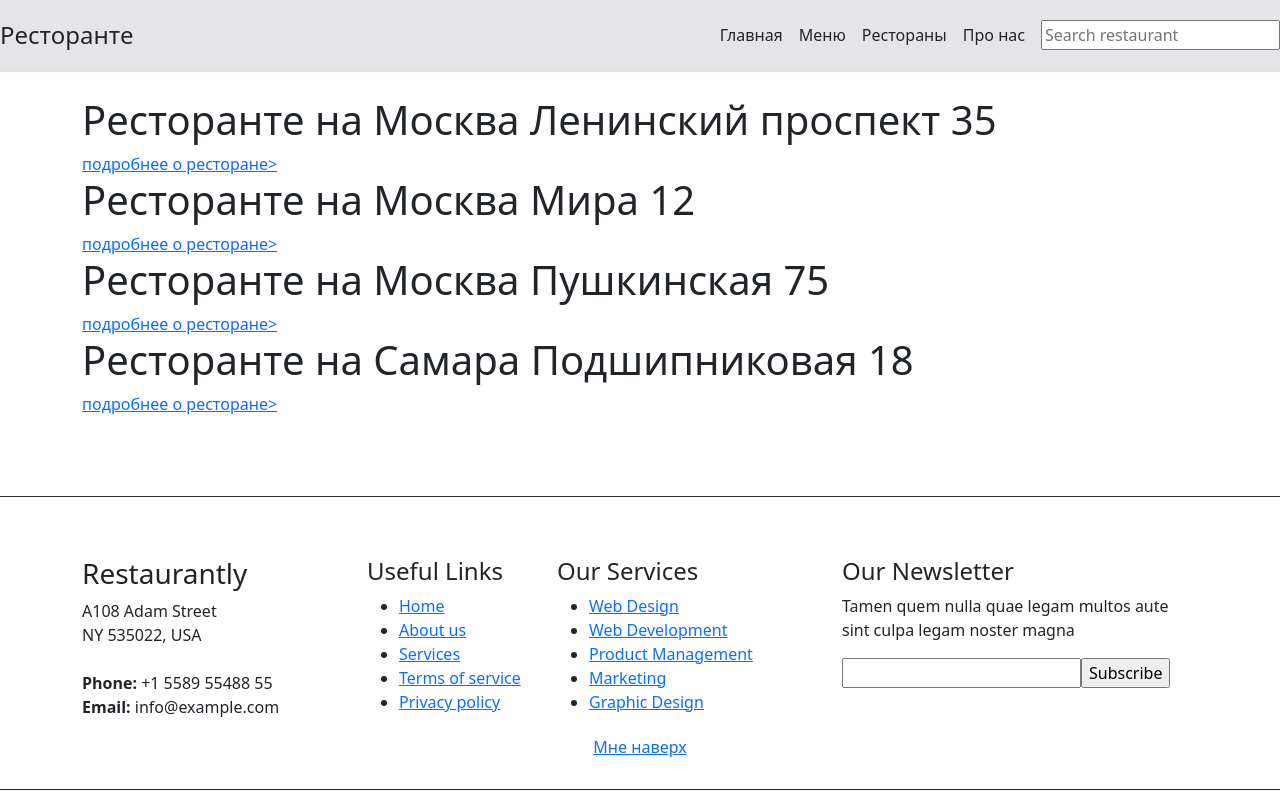
After one commit to Pochapil/MSU_Django, a Django app: page /restaurant_list in a window 1280 px wide. The commit adds this page. Run offline with Django 4.2, Linux system fonts and the light colour scheme; data comes from the database, SQL or seed files in the repository; both versions use the stored data as it was after the commit.

Commit message:
рестораны

```diff
--- a/app/urls.py
+++ b/app/urls.py
@@ -21,7 +21,7 @@ urlpatterns = [
     path('', views.index, name='home'),
     path('about', views.about, name='about'),
     path('menu', views.menu, name='menu'),
-    path('restaurant', views.restaurant, name='restaurants'),
+    path('restaurant_list', views.restaurant_list, name='restaurant_list'),
     path('dish', views.dish, name='dish'),
-
+    path('restaurant', views.restaurant, name='restaurant')
 ]
--- a/app/views.py
+++ b/app/views.py
@@ -1,6 +1,6 @@
 from django.shortcuts import render
 from django.http import HttpResponse
-from .models import Dish, DishType, Menu, MenuItem
+from .models import Dish, DishType, Menu, MenuItem, Restaurant
 from django.db.models import Q
 
 
@@ -19,7 +19,7 @@ def menu(request):
     menu_list = MenuItem.objects.filter(
         Q(dish__dish_type__title__icontains=q) |
         Q(dish__title__icontains=q)
-    )
+    ).order_by('dish__dish_type', 'dish__title')
     dish_types = DishType.objects.all()
     # dishes = Dish.objects.all()
     # .order_by('id')
@@ -30,12 +30,28 @@ def menu(request):
     return render(request, 'app/menu.html', context)
 
 
-def restaurant(request):
-    return render(request, 'app/restaurant.html')
+def restaurant_list(request):
+    q = request.GET.get('q') if request.GET.get('q') is not None else ''
+
+    restaurant_list = Restaurant.objects.filter(address__icontains=q).order_by('address')
+    object_type_for_search = 'restaurant'
+    context = {'title': 'Список ресторанов', 'restaurant_list': restaurant_list,
+               'object_type_for_search': object_type_for_search}
+
+    return render(request, 'app/restaurant_list.html', context)
 
 
 def dish(request):
-    dish_title = request.GET.get('name')
-    dish = Dish.objects.get(title__exact=dish_title)
+    dish_id = request.GET.get('id')
+    dish = Dish.objects.get(pk__exact=dish_id)
+    dish_title = dish.title
     context = {'title': dish_title, 'dish': dish}
     return render(request, 'app/dish.html', context)
+
+
+def restaurant(request):
+    restaurant_id = request.GET.get('id')
+    restaurant = Restaurant.objects.get(pk__exact=restaurant_id)
+    title = restaurant.restaurant_chain.title
+    context = {'title': title, 'restaurant': restaurant}
+    return render(request, 'app/restaurant.html', context)
--- a/templates/app/base.html
+++ b/templates/app/base.html
@@ -32,7 +32,7 @@
     <nav class="d-inline-flex mt-2 mt-md-0 ms-md-auto ">
         <a class="me-3 py-2 text-dark text-decoration-none" href="{% url 'home' %}">Главная</a>
         <a class="me-3 py-2 text-dark text-decoration-none" href="{% url 'menu' %}">Меню</a>
-        <a class="me-3 py-2 text-dark text-decoration-none" href="{% url 'restaurants' %}">Рестораны</a>
+        <a class="me-3 py-2 text-dark text-decoration-none" href="{% url 'restaurant_list' %}">Рестораны</a>
 
         <a class="me-3 py-2 text-dark text-decoration-none" href="{% url 'about' %}">Про нас</a>
     </nav>
--- a/templates/app/dish.html
+++ b/templates/app/dish.html
@@ -14,5 +14,5 @@
         {% endfor %}
     </p>
 
-    <p> {{ dish.description }} </p>
+    <p> Описание блюда: {{ dish.description }} </p>
 {% endblock %}
--- a/templates/app/index.html
+++ b/templates/app/index.html
@@ -16,7 +16,7 @@
             accusamus repellendus deleniti vel. Minus et tempore modi architecto.</p>
         <div>
             <a href="{% url 'menu' %}" class="btn-menu animate__animated animate__fadeInUp scrollto">Наше меню</a>
-            <a href="{% url 'restaurants' %}" class="btn-book animate__animated animate__fadeInUp scrollto">Наши
+            <a href="{% url 'restaurant_list' %}" class="btn-book animate__animated animate__fadeInUp scrollto">Наши
                 рестораны</a>
         </div>
 
@@ -41,7 +41,7 @@
             <h2>Delivering great food for more than 18 years!</h2>
             <div class="btns">
                 <a href="{% url 'menu' %}" class="btn-menu animated fadeInUp scrollto">Our Menu</a>
-                <a href="{% url 'restaurants' %}" class="btn-book animated fadeInUp scrollto">Book a Table</a>
+                <a href="{% url 'restaurant_list' %}" class="btn-book animated fadeInUp scrollto">Book a Table</a>
             </div>
         </div>
 
--- a/templates/app/menu.html
+++ b/templates/app/menu.html
@@ -49,6 +49,7 @@
             line-height: 1;
             color: black;
             border: 2px solid #cda45e;
+            margin-top: 5px;
         }
     </style>
 
@@ -81,8 +82,8 @@
 
                         <div class="box">
                             <div>
-                                <h3>{{ menu_item.dish.title }} цена = {{ menu_item.price }}</h3>
-                                <a href="{% url 'dish' %}?name={{ menu_item.dish.title }}">подробнее о {{ menu_item.dish.title }}></a>
+                                <h3>{{ menu_item.dish.title }}............цена = {{ menu_item.price }}</h3>
+                                <a href="{% url 'dish' %}?id={{ menu_item.dish.pk }}">подробнее о блюде></a>
                             </div>
                             <p>{{ menu_item.dish.dish_type }}</p>
 
--- a/templates/app/restaurant.html
+++ b/templates/app/restaurant.html
@@ -1,12 +1,14 @@
 {% extends "app/base.html" %}
 
 {% block title %}
-    Рестораны
+    {{ title }}
 {% endblock %}
 
 
 {% block content %}
+    <h1>Сеть ресторанов - {{ restaurant.restaurant_chain.title }}</h1>
 
-    <h1>Рестораны</h1>
+    <p> Адрес - {{ restaurant.address }} </p>
 
+    <p> Телефон {{ restaurant.phone_number }} </p>
 {% endblock %}
--- /dev/null
+++ b/templates/app/restaurant_list.html
@@ -0,0 +1,25 @@
+{% extends "app/base.html" %}
+
+{% block title %}
+    {{ title }}
+{% endblock %}
+
+{% block search_bar %}
+    <form method="get" action={% url 'restaurant_list' %}>
+        <input type="text" name="q" placeholder="Search {{ object_type_for_search }}"/>
+    </form>
+{% endblock %}
+
+
+{% block content %}
+
+    {% for restaurant in restaurant_list %}
+
+        <div>
+            <h1>{{ restaurant.restaurant_chain.title }} на {{ restaurant.address }}</h1>
+            <a href="{% url 'restaurant' %}?id={{ restaurant.pk }}">подробнее о ресторане></a>
+        </div>
+
+    {% endfor %}
+
+{% endblock %}
```
Also changed, not shown: db.sqlite3.
